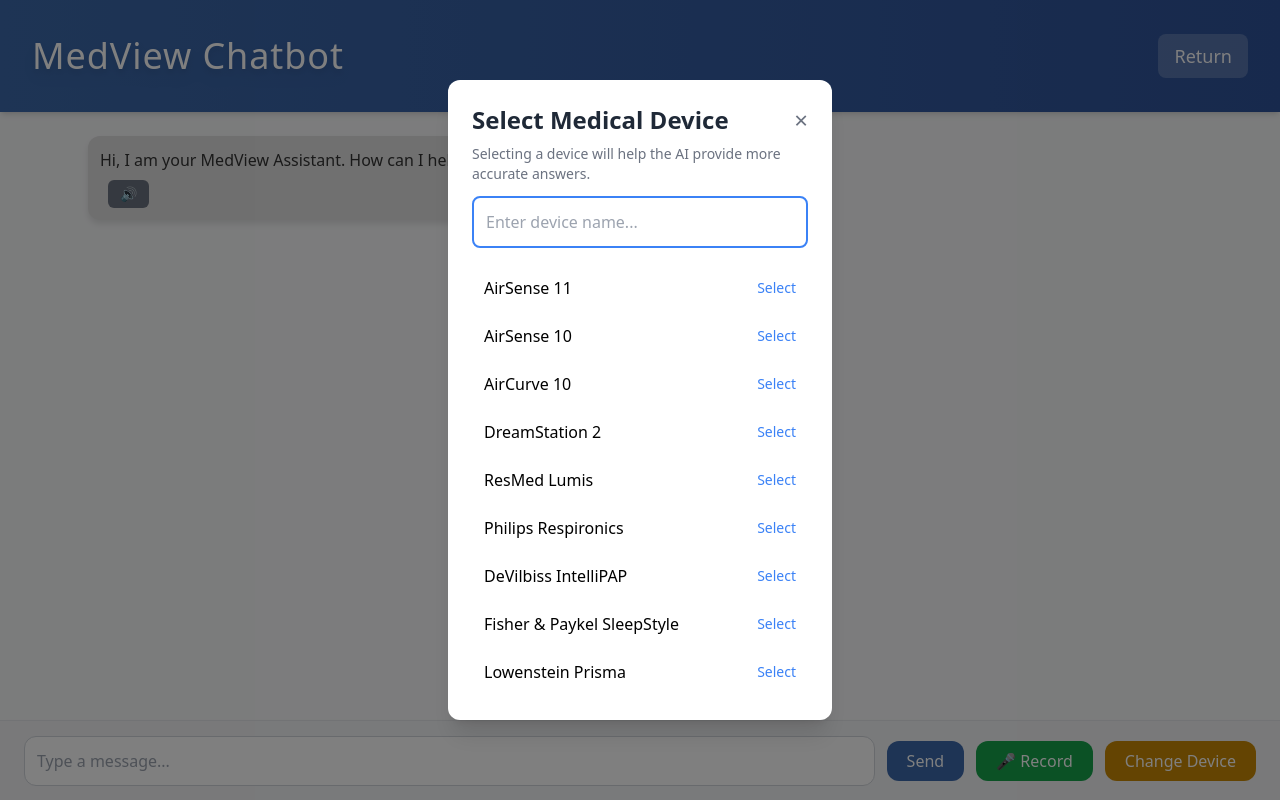
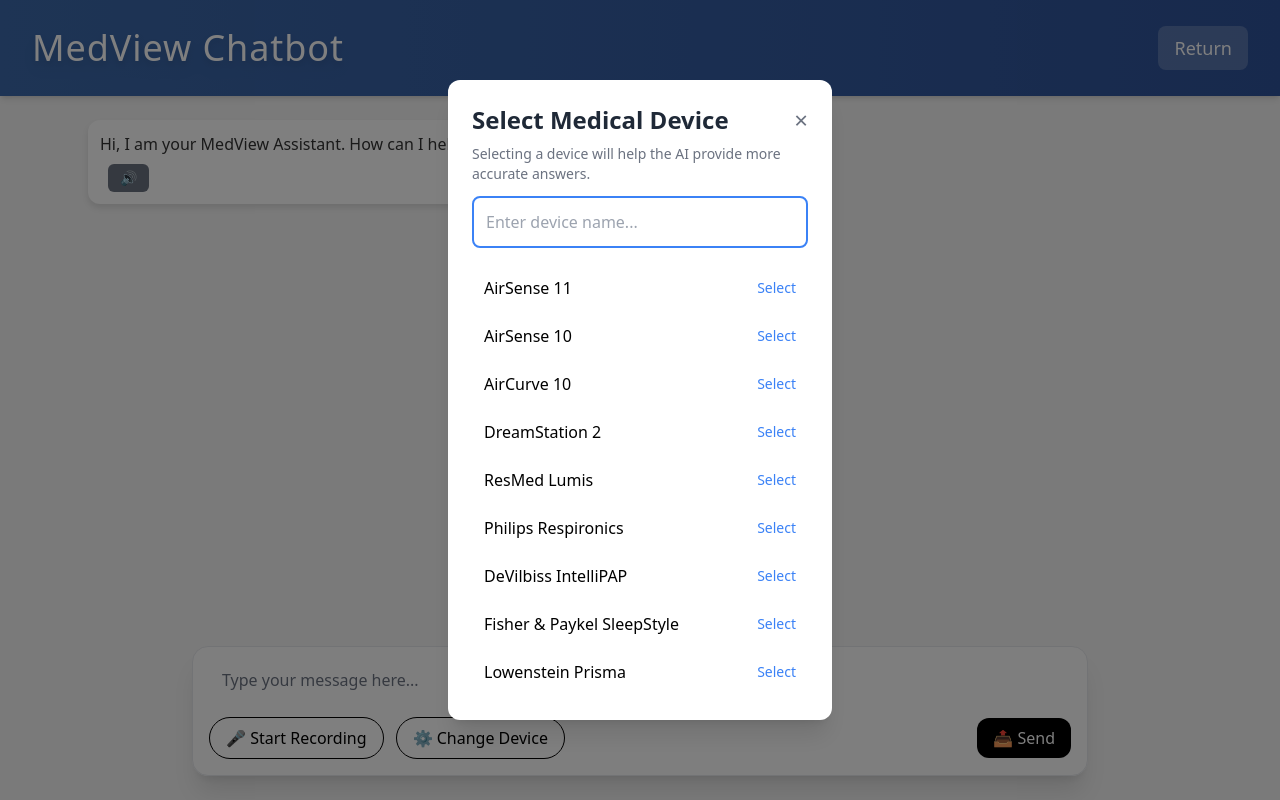
Before and after one commit to david-hp-0726/MedViewAISystem-Frontend, a React (Vite) app: page / in a window 1280 px wide. Built offline with nearby package versions, Linux system fonts and the light colour scheme.

Commit message:
Frontend UI improvements

```diff
--- a/src/App.tsx
+++ b/src/App.tsx
@@ -1,4 +1,3 @@
-// App.tsx
 import { useState, useEffect } from "react";
 import "./index.css";
 import Chat from "./components/Chat";
@@ -31,7 +30,8 @@
   const [deviceType, setDeviceType] = useState<string>("");
   const [searchTerm, setSearchTerm] = useState("");
   const [filteredDevices, setFilteredDevices] = useState<string[]>([]);
-  const [showBubble, setShowBubble] = useState(true);
+  const [showBubble] = useState(true);
+  const [showRecommendations, setShowRecommendations] = useState(true);
 
   // Device search functionality
   useEffect(() => {
@@ -46,12 +46,15 @@
   }, [searchTerm]);
 
   const handleSendMessage = async (message: string) => {
-    setMessages((prev) => [...prev, { role: "user", content: message }]);
+    const apiKey = import.meta.env.VITE_OPENROUTER_API_KEY || "";
+
+    setMessages((prev) => [
+      ...prev,
+      { role: "user", content: message },
+      { role: "ai", content: "" },
+    ]);
 
     let aiResponse = "";
-    setMessages((prev) => [...prev, { role: "ai", content: "" }]); // Add empty AI message
-
-    const apiKey = import.meta.env.VITE_OPENROUTER_API_KEY || "";
 
     await fetchAIResponse(message, apiKey, deviceType, (chunk) => {
       aiResponse += chunk;
@@ -62,6 +65,7 @@
       );
     });
   };
+
   const getFrequentQuestions = (device: string): string[] => [
     `What are the recommended settings for ${device}?`,
     `How to perform daily maintenance on ${device}?`,
@@ -69,9 +73,9 @@
   ];
 
   return (
-    <div className="flex flex-col h-screen w-full bg-[#F8F9FA] justify-between">
+    <div className="flex flex-col h-screen w-full bg-[#f5f5f5] justify-between">
       {/* Header */}
-      <header className="h-28 flex flex-shrink-0 items-center px-8 shadow-md text-white bg-gradient-to-r from-[#3C69AB] to-[#2F539B] justify-between">
+      <header className="h-24 flex flex-shrink-0 items-center px-8 shadow-md text-white bg-gradient-to-r from-[#3C69AB] to-[#2F539B] justify-between">
         <div className="flex items-center">
           <h1 className="text-4xl font-medium tracking-wide drop-shadow-lg">
             MedView Chatbot
@@ -93,14 +97,25 @@
       {/* Chat Container */}
       <div className="flex-grow px-16 mb-4 overflow-auto max-sm:px-8">
         <Chat messages={messages} />
+
         {deviceType && showBubble && (
-          <div className="fixed left-8 bottom-28 z-50 flex flex-col gap-2 animate-fade-in">
+          <div className="fixed right-20 bottom-44 z-50 flex flex-col gap-2 animate-fade-in">
+            <button
+              onClick={() => setShowRecommendations((prev) => !prev)}
+              className="text-sm text-gray-500 hover:text-gray-700 underline self-end"
+            >
+              {showRecommendations
+                ? "Hide suggestions ▲"
+                : "Show suggestions ▼"}
+            </button>
+
+            {showRecommendations && (
+              <div className="flex flex-col gap-2">
                 {getFrequentQuestions(deviceType).map((question, index) => (
                   <button
                     key={index}
                     onClick={() => {
                       handleSendMessage(question);
-                  setShowBubble(false);
                     }}
                     className="bg-white/90 backdrop-blur-sm text-sm px-4 py-2 rounded-full shadow-lg hover:bg-white transition-all
                       border border-gray-200 hover:border-blue-200 hover:text-blue-600"
@@ -108,6 +123,8 @@
                     {question}
                   </button>
                 ))}
+              </div>
+            )}
           </div>
         )}
       </div>
--- a/src/components/Chat.tsx
+++ b/src/components/Chat.tsx
@@ -22,7 +22,7 @@
   };
 
   return (
-    <div className="flex-1 overflow-y-auto p-6 space-y-4">
+    <div className="overflow-y-auto p-6 pb-44 space-y-4">
       {messages.map(({ role, content }, index) => (
         <div
           key={index}
@@ -38,7 +38,7 @@
               padding: "12px",
               borderRadius: "12px",
               boxShadow: "0px 4px 6px rgba(0, 0, 0, 0.1)",
-              backgroundColor: role === "user" ? "#3C69AB" : "#E0E0E0",
+              backgroundColor: role === "user" ? "#57AE5B" : "#ffffff",
               color: role === "user" ? "#ffffff" : "#333",
             }}
           >
--- a/src/components/Control.tsx
+++ b/src/components/Control.tsx
@@ -54,50 +54,54 @@
   };
 
   return (
-    <div className="h-20 px-6 border-t flex items-center bg-gray-100 shadow-md flex-shrink-0">
-      {/* Chat Input Field */}
+    <div className="fixed bottom-6 left-1/2 transform -translate-x-1/2 w-[90%] max-w-4xl bg-white/80 backdrop-blur-md border border-gray-200 shadow-xl rounded-2xl p-4 pt-2 z-50">
+      {/* First row: message input only */}
+      <div className="flex items-center gap-3">
         <TextareaAutosize
           minRows={1}
           maxRows={4}
           value={message}
           onChange={(e) => setMessage(e.target.value)}
           onKeyDown={handleKeyDown}
-        className="flex-1 p-3 border border-gray-300 rounded-xl focus:outline-none focus:ring-2 focus:ring-[#3C69AB] resize-none"
-        placeholder="Type a message..."
+          placeholder="Type your message here..."
+          className="flex-1 resize-none p-3 rounded-xl border border-transparent focus:outline-none focus:ring-2 focus:ring-transparent bg-transparent placeholder:text-gray-500"
         />
+      </div>
 
-      {/* Send Button */}
-      <button
-        onClick={handleSend}
-        className="ml-3 px-5 py-2 bg-[#3C69AB] text-white font-medium rounded-xl hover:bg-[#2F539B] transition-all"
-      >
-        Send
-      </button>
-
-      {/* Record / Stop Button */}
+      {/* Second row: record and device buttons (left), send button (right) */}
+      <div className="flex justify-between items-center mt-3">
+        <div className="flex gap-3">
           {!recordActive ? (
             <button
               onClick={handleOnRecord}
-          className="ml-3 px-5 py-2 bg-green-600 text-white font-medium rounded-xl hover:bg-green-700 transition-all"
+              className="px-4 py-2 bg-white text-black rounded-full hover:bg-gray-100 transition border-black border-1 border"
             >
-          🎤 Record
+              🎤 Start Recording
             </button>
           ) : (
             <button
               onClick={handleStopRecord}
-          className="ml-3 px-5 py-2 bg-red-600 text-white font-medium rounded-xl hover:bg-red-700 transition-all"
+              className="px-4 py-2 bg-white text-black rounded-full hover:bg-gray-100 transition border-black border-1 border"
             >
-          ⏹ Stop
+              ⏹ Stop Recording
             </button>
           )}
 
-      {/* Reopen Modal Button */}
           <button
             onClick={onReopenModal}
-        className="ml-3 px-5 py-2 bg-yellow-600 text-white font-medium rounded-xl hover:bg-yellow-700 transition-all"
+            className="px-4 py-2 bg-white text-black rounded-full hover:bg-gray-100 transition border-black border-1 border"
           >
-        Change Device
+            ⚙️ Change Device
           </button>
+        </div>
+
+        <button
+          onClick={handleSend}
+          className="px-4 py-2 bg-black text-white rounded-xl hover:bg-gray-900 transition"
+        >
+          📤 Send
+        </button>
+      </div>
     </div>
   );
 }
```
Lines whose indentation alone changed are shown as unchanged.
